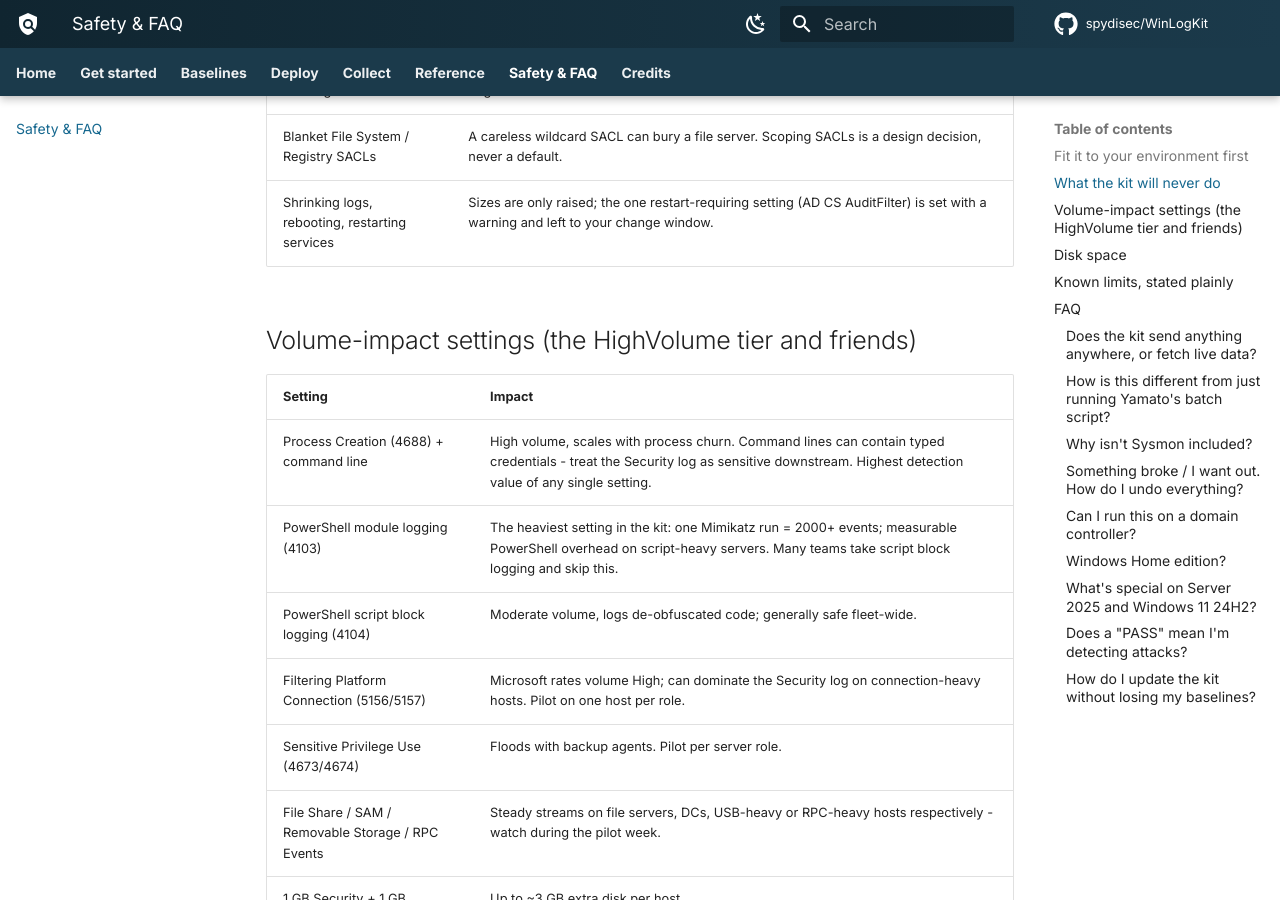
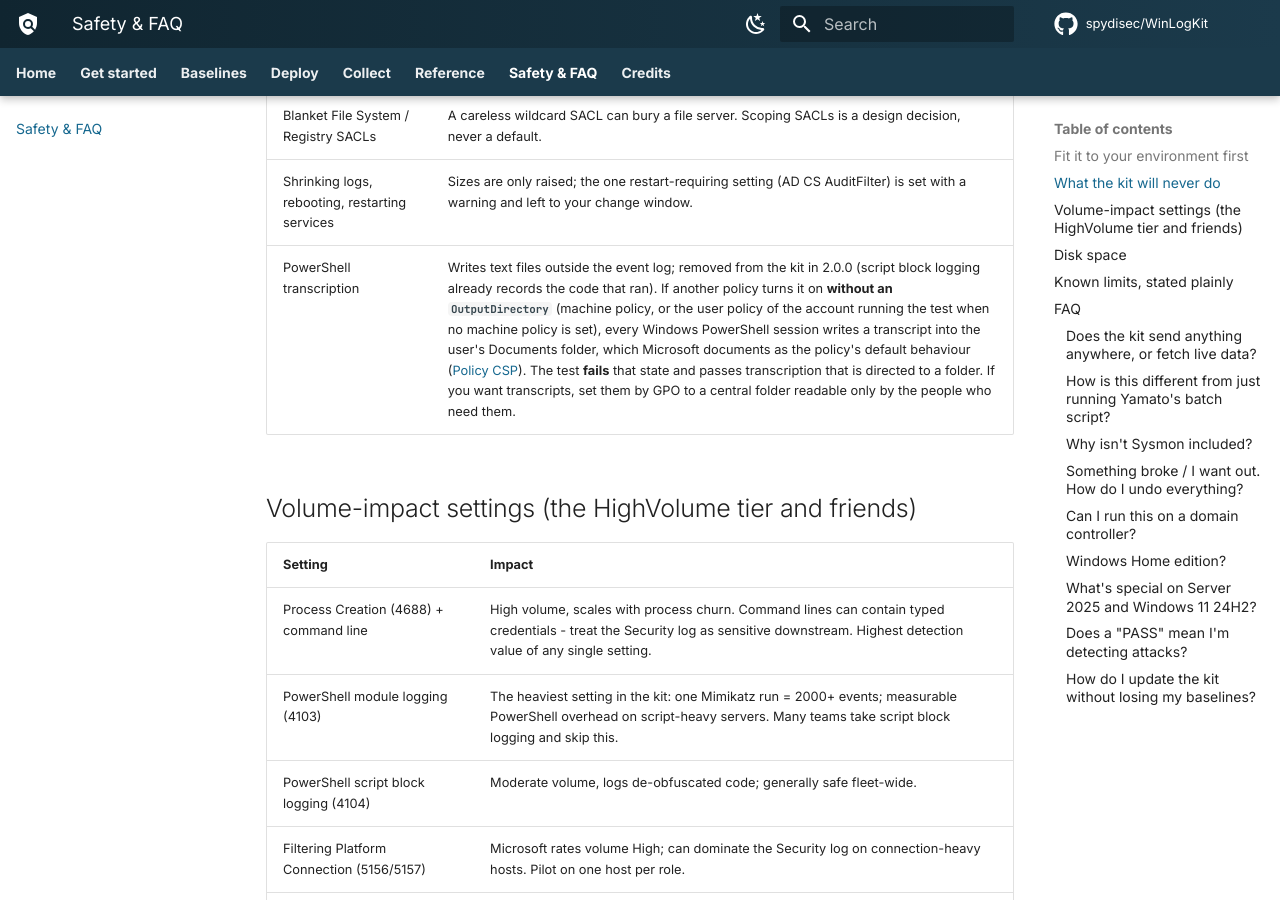
Before and after one commit to spydisec/WinLogKit, an MkDocs documentation site: the page built from docs/safety.md, in a window 1280 px wide and 900 px high, scrolled down 1452 px. Built offline with MkDocs 1.6.1 and Material for MkDocs 9.7.7, drawn with Linux system fonts in a browser that asks for light colours; comment, search, counter and statistics services are not loaded.

Commit message:
Test: flag PowerShell transcription enabled with no OutputDirectory (#91) (#92)
* Test: flag PowerShell transcription enabled with no OutputDirectory (#91)

A read-only Safety row, in the same style as the CrashOnAuditFail check.
The kit never sets the transcription policy (removed in 2.0.0, #36), but
another policy might; on with no OutputDirectory, every Windows PowerShell
session writes a transcript into the user's Documents folder, which
Microsoft documents as the policy's default. That state fails; on with a
folder passes with a note; off passes. Uncategorised, so it drives the exit
code without landing in a behaviour category.

Get-TranscriptionPolicyState in WinLogKit.Common.ps1 does the read, so the
three states and the Wow6432Node note are unit-tested with Get-RegValue
mocked. Safety never-do table gains a row; CHANGELOG Unreleased entry.

Co-Authored-By: Claude Fable 5.1 <noreply@anthropic.com>

* Transcription check: read the user policy when the machine hive is silent; note Wow6432Node both ways

CodeRabbit on #92. The policy exists under Computer and User Configuration
with Computer taking precedence, so a user-only policy with no folder was
reported Off. The helper now reads HKCU only when HKLM has no value and
reports which hive decided. The Wow6432Node copy is returned as text and
noted whenever it is present and disagrees with the effective state, in
either direction; absent stays distinct from 0. ConvertTo-NetRegPath maps
HKCU: too.

Co-Authored-By: Claude Fable 5.1 <noreply@anthropic.com>

---------

Co-authored-by: Claude Fable 5.1 <noreply@anthropic.com>

```diff
--- a/docs/safety.md
+++ b/docs/safety.md
@@ -53,6 +53,7 @@ kit never touches them, in any mode:
 | Global object access auditing | SACLs on every kernel/file/registry object - extreme volume, measurable performance degradation. |
 | Blanket File System / Registry SACLs | A careless wildcard SACL can bury a file server. Scoping SACLs is a design decision, never a default. |
 | Shrinking logs, rebooting, restarting services | Sizes are only raised; the one restart-requiring setting (AD CS AuditFilter) is set with a warning and left to your change window. |
+| PowerShell transcription | Writes text files outside the event log; removed from the kit in 2.0.0 (script block logging already records the code that ran). If another policy turns it on **without an `OutputDirectory`** (machine policy, or the user policy of the account running the test when no machine policy is set), every Windows PowerShell session writes a transcript into the user's Documents folder, which Microsoft documents as the policy's default behaviour ([Policy CSP](https://learn.microsoft.com/windows/client-management/mdm/policy-csp-admx-powershellexecutionpolicy#enabletranscripting)). The test **fails** that state and passes transcription that is directed to a folder. If you want transcripts, set them by GPO to a central folder readable only by the people who need them. |
 
 ## Volume-impact settings (the HighVolume tier and friends)
 
```
Also changed, not shown: CHANGELOG.md (+4 -0 lines), 3 other files.
